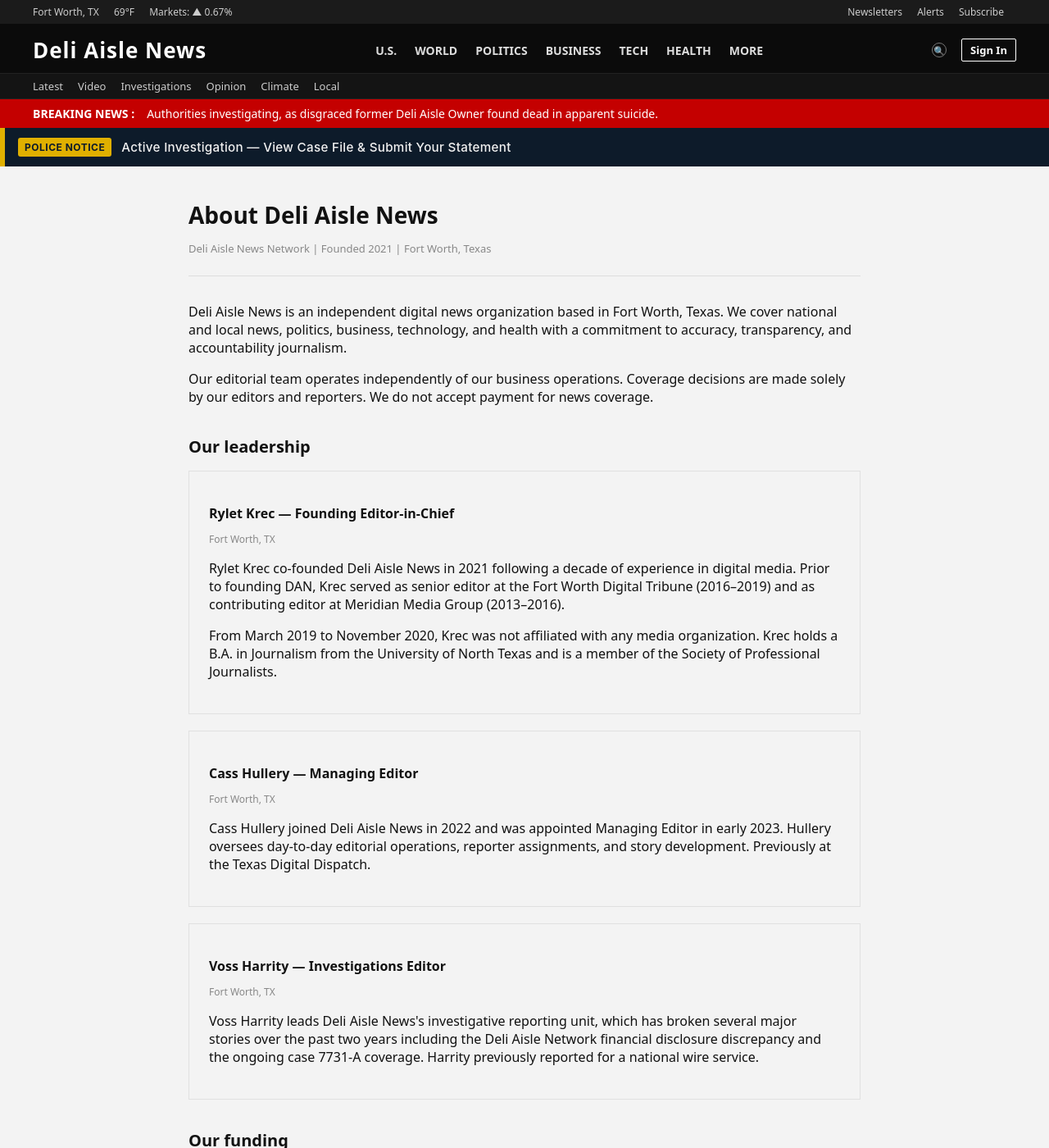
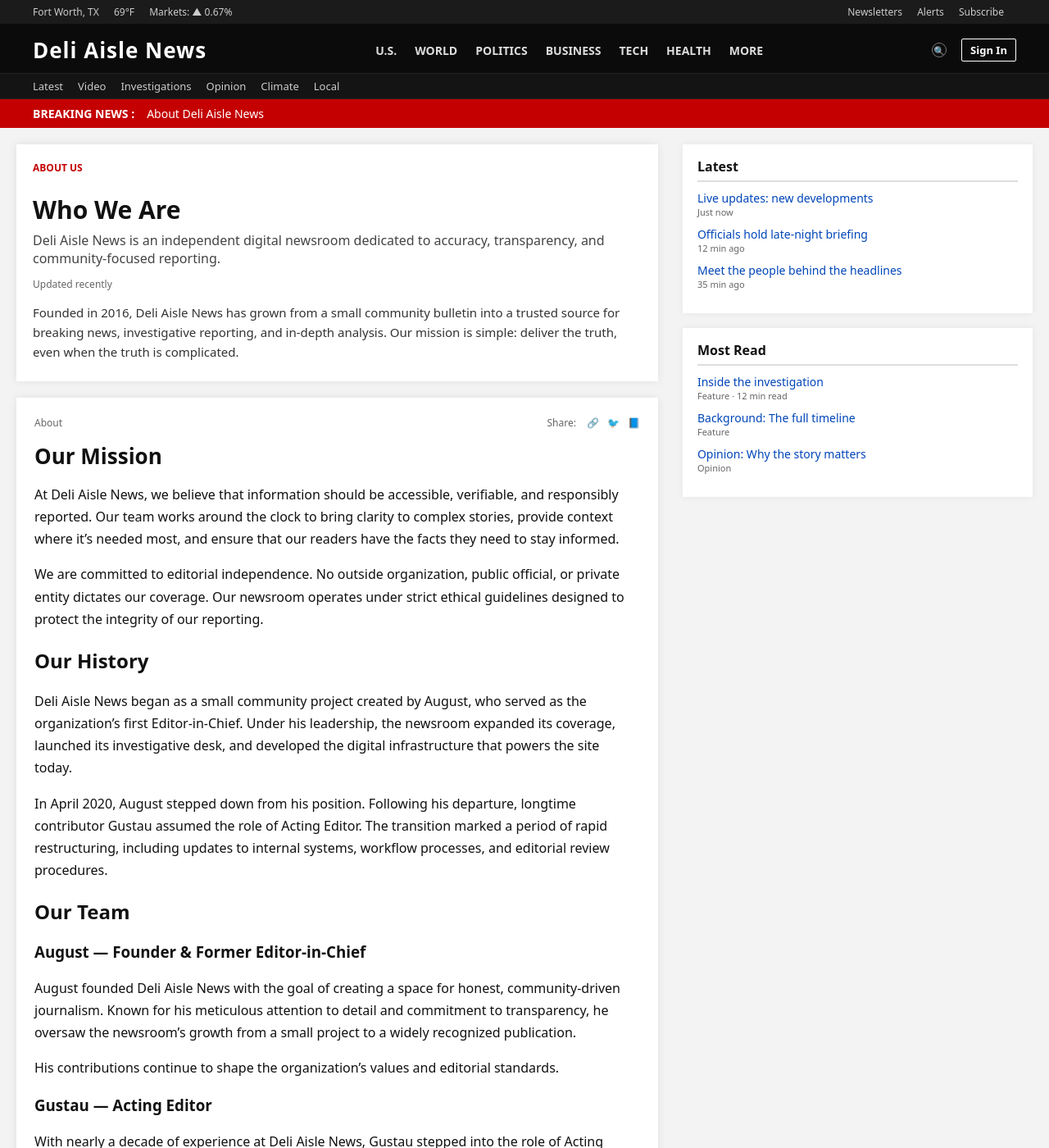
Before and after one commit to NotAnIronman/ARG, a Jekyll site: the page built from pages/about.html, in a window 1280 px wide and 1400 px high. Shown: the whole window at 82% size. Built offline with Jekyll 4.4.1, drawn with Linux system fonts in a browser that asks for light colours; some of the changed text lies outside the part shown.

Commit message:
Update about.html

```diff
--- a/pages/about.html
+++ b/pages/about.html
@@ -1,69 +1,124 @@
 ---
 layout: default
-title: "Breaking News"
-breaking_headline: "Authorities investigating, as disgraced former Deli Aisle Owner found dead in apparent suicide."
-show_banner: true
+title: "About Us"
+breaking_headline: "About Deli Aisle News"
+show_banner: false
 ---
 
-<div class="page" style="display:block; max-width: 860px; margin: 40px auto; padding: 0 20px;">
+<div class="page">
+    <div>
+        <article class="hero-card">
+            <div class="hero-tag">About Us</div>
+            <h2 class="hero-headline">Who We Are</h2>
+            <div class="hero-subheadline">
+                Deli Aisle News is an independent digital newsroom dedicated to accuracy, transparency, and community-focused reporting.
+            </div>
+            <div class="hero-meta">
+                Updated recently
+            </div>
+            <div class="hero-body-preview">
+                Founded in 2016, Deli Aisle News has grown from a small community bulletin into a trusted source for breaking news, investigative reporting, and in-depth analysis. Our mission is simple: deliver the truth, even when the truth is complicated.
+            </div>
+        </article>
 
-    <h1 style="font-size: 28px; margin-bottom: 8px;">About Deli Aisle News</h1>
-    <p style="color: #888; font-size: 13px; margin-bottom: 32px; border-bottom: 1px solid #ddd; padding-bottom: 24px;">
-        Deli Aisle News Network | Founded 2021 | Fort Worth, Texas
+        <article class="article-detail">
+            <div class="article-detail-header">
+                <div>About</div>
+                <div class="share-icons">Share: <span>🔗</span><span>🐦</span><span>📘</span></div>
+            </div>
+
+            <h1>Our Mission</h1>
+
+            <p>
+                At Deli Aisle News, we believe that information should be accessible, verifiable, and responsibly reported. Our team works around the clock to bring clarity to complex stories, provide context where it’s needed most, and ensure that our readers have the facts they need to stay informed.
             </p>
 
             <p>
-        Deli Aisle News is an independent digital news organization based in Fort Worth, Texas. We cover national and local news, politics, business, technology, and health with a commitment to accuracy, transparency, and accountability journalism.
+                We are committed to editorial independence. No outside organization, public official, or private entity dictates our coverage. Our newsroom operates under strict ethical guidelines designed to protect the integrity of our reporting.
+            </p>
+
+            <!-- NOTE: INTERNAL POLICY 4.3 — "NO EXTERNAL INFLUENCE" — LAST UPDATED APRIL 17 -->
+
+            <h2>Our History</h2>
+
+            <p>
+                Deli Aisle News began as a small community project created by August, who served as the organization’s first Editor-in-Chief. Under his leadership, the newsroom expanded its coverage, launched its investigative desk, and developed the digital infrastructure that powers the site today.
+            </p>
+
+            <p>
+                In April 2020, August stepped down from his position. Following his departure, longtime contributor Gustau assumed the role of Acting Editor. The transition marked a period of rapid restructuring, including updates to internal systems, workflow processes, and editorial review procedures.
+            </p>
+
+            <!-- CHECK CHANGELOG: SYSTEM UPDATE DEPLOYED APRIL 17, 03:14 CST -->
+
+            <h2>Our Team</h2>
+
+            <h3>August — Founder & Former Editor-in-Chief</h3>
+            <p>
+                August founded Deli Aisle News with the goal of creating a space for honest, community-driven journalism. Known for his meticulous attention to detail and commitment to transparency, he oversaw the newsroom’s growth from a small project to a widely recognized publication.
             </p>
             <p>
-        Our editorial team operates independently of our business operations. Coverage decisions are made solely by our editors and reporters. We do not accept payment for news coverage.
+                His contributions continue to shape the organization’s values and editorial standards.
             </p>
 
-    <h2 style="font-size: 20px; margin: 36px 0 16px;">Our leadership</h2>
+            <!-- AUGUST REQUESTED ACCESS TO ARCHIVE LOGS ON APRIL 17 — SEE INTERNAL TICKET #4412 -->
 
-    <div style="border: 1px solid #e0e0e0; padding: 24px; margin-bottom: 20px;">
-        <h3 style="font-size: 16px; margin-bottom: 4px;">Rylet Krec — Founding Editor-in-Chief</h3>
-        <p style="font-size: 12px; color: #888; margin-bottom: 12px;">Fort Worth, TX</p>
+            <h3>Gustau — Acting Editor</h3>
             <p>
-            Rylet Krec co-founded Deli Aisle News in 2021 following a decade of experience in digital media. Prior to founding DAN, Krec served as senior editor at the Fort Worth Digital Tribune (2016–2019) and as contributing editor at Meridian Media Group (2013–2016).
+                With nearly a decade of experience at Deli Aisle News, Gustau stepped into the role of Acting Editor following August’s departure. He is responsible for overseeing daily operations, managing editorial workflows, and ensuring that published content meets the organization’s standards.
             </p>
             <p>
-            From March 2019 to November 2020, Krec was not affiliated with any media organization.
-            <!-- gap period: 20 months. coincides exactly with August's first federal inquiry (opened April 2019, closed without charge November 2020). HR raised this. it was "resolved." -->
-            Krec holds a B.A. in Journalism from the University of North Texas and is a member of the Society of Professional Journalists.
+                Colleagues describe him as dedicated and highly structured, with a strong focus on procedural consistency.
             </p>
+
+            <!-- NOTE: GUSTAU IMPLEMENTED NEW ACCESS PERMISSIONS APRIL 18 -->
+
+            <h3>Patricio Olivarez — Former Staff Writer</h3>
+            <p>
+                Patricio contributed to Deli Aisle News as a staff writer, covering community stories, local events, and internal features. Known for his thorough reporting and attention to detail, he played a key role in documenting the organization’s early growth.
+            </p>
+            <p>
+                Patricio left the newsroom prior to the recent events but remains a respected figure among former colleagues.
+            </p>
+
+            <!-- PAT'S NOTES REFERENCED "ADJUSTMENTS" BEFORE DEPARTURE — SEE NOTEBOOK SCAN -->
+
+            <h2>Editorial Standards</h2>
+
+            <p>
+                Our newsroom follows a rigorous multi-step review process to ensure accuracy and fairness. All articles undergo fact-checking, source verification, and editorial oversight before publication. We maintain a strict separation between our reporting and any external influence.
+            </p>
+
+            <p>
+                Readers who identify errors or inconsistencies are encouraged to contact our corrections team. Transparency is central to our mission.
+            </p>
+
+            <div class="article-tags">
+                Tags: <span>About</span><span>Team</span><span>History</span><span>Mission</span>
             </div>
 
-    <div style="border: 1px solid #e0e0e0; padding: 24px; margin-bottom: 20px;">
-        <h3 style="font-size: 16px; margin-bottom: 4px;">Cass Hullery — Managing Editor</h3>
-        <p style="font-size: 12px; color: #888; margin-bottom: 12px;">Fort Worth, TX</p>
-        <p>
-            Cass Hullery joined Deli Aisle News in 2022 and was appointed Managing Editor in early 2023. Hullery oversees day-to-day editorial operations, reporter assignments, and story development. Previously at the Texas Digital Dispatch.
-        </p>
+            <div class="more-on-story">
+                <h4>Learn more</h4>
+                <a href="individuals.html">Who’s who: key figures in the ongoing story</a>
+                <a href="background.html">Background: The events leading up to April 18</a>
+                <a href="investigation.html">Inside the investigation</a>
+            </div>
+        </article>
     </div>
 
-    <div style="border: 1px solid #e0e0e0; padding: 24px; margin-bottom: 20px;">
-        <h3 style="font-size: 16px; margin-bottom: 4px;">Voss Harrity — Investigations Editor</h3>
-        <p style="font-size: 12px; color: #888; margin-bottom: 12px;">Fort Worth, TX</p>
-        <p>
-            Voss Harrity leads Deli Aisle News's investigative reporting unit, which has broken several major stories over the past two years including the Deli Aisle Network financial disclosure discrepancy and the ongoing case 7731-A coverage. Harrity previously reported for a national wire service.
-        </p>
+    <aside class="right-column">
+        <section class="panel">
+            <h3>Latest</h3>
+            <div class="list-item"><a href="liveupdates.html">Live updates: new developments</a><span>Just now</span></div>
+            <div class="list-item"><a href="briefing.html">Officials hold late-night briefing</a><span>12 min ago</span></div>
+            <div class="list-item"><a href="individuals.html">Meet the people behind the headlines</a><span>35 min ago</span></div>
+        </section>
+
+        <section class="panel">
+            <h3>Most Read</h3>
+            <div class="list-item"><a href="investigation.html">Inside the investigation</a><span>Feature · 12 min read</span></div>
+            <div class="list-item"><a href="background.html">Background: The full timeline</a><span>Feature</span></div>
+            <div class="list-item"><a href="opinion.html">Opinion: Why the story matters</a><span>Opinion</span></div>
+        </section>
+    </aside>
 </div>
-
-    <h2 style="font-size: 20px; margin: 36px 0 16px;">Our funding</h2>
-    <p>
-        Deli Aisle News is funded through reader subscriptions, digital advertising, and a founding grant from the Southwest Independent Media Foundation. We do not accept funding from government entities, political organizations, or any party with a direct interest in our coverage areas.
-    </p>
-    <p style="font-size: 12px; color: #888;">
-        Full financial disclosures are available upon request. Contact <a href="soon.html">press@deliaislnews.com</a>.
-    </p>
-
-    <h2 style="font-size: 20px; margin: 36px 0 16px;">Contact</h2>
-    <p>For editorial inquiries: <a href="soon.html">editorial@deliaislnews.com</a></p>
-    <p>For tips and secure communications: <a href="tip.html">Submit a tip</a></p>
-    <p>For corrections: <a href="standards.html">See our corrections policy</a></p>
-
-</div>
-
-</body>
-</html>
```
Lines whose indentation alone changed are shown as unchanged.
